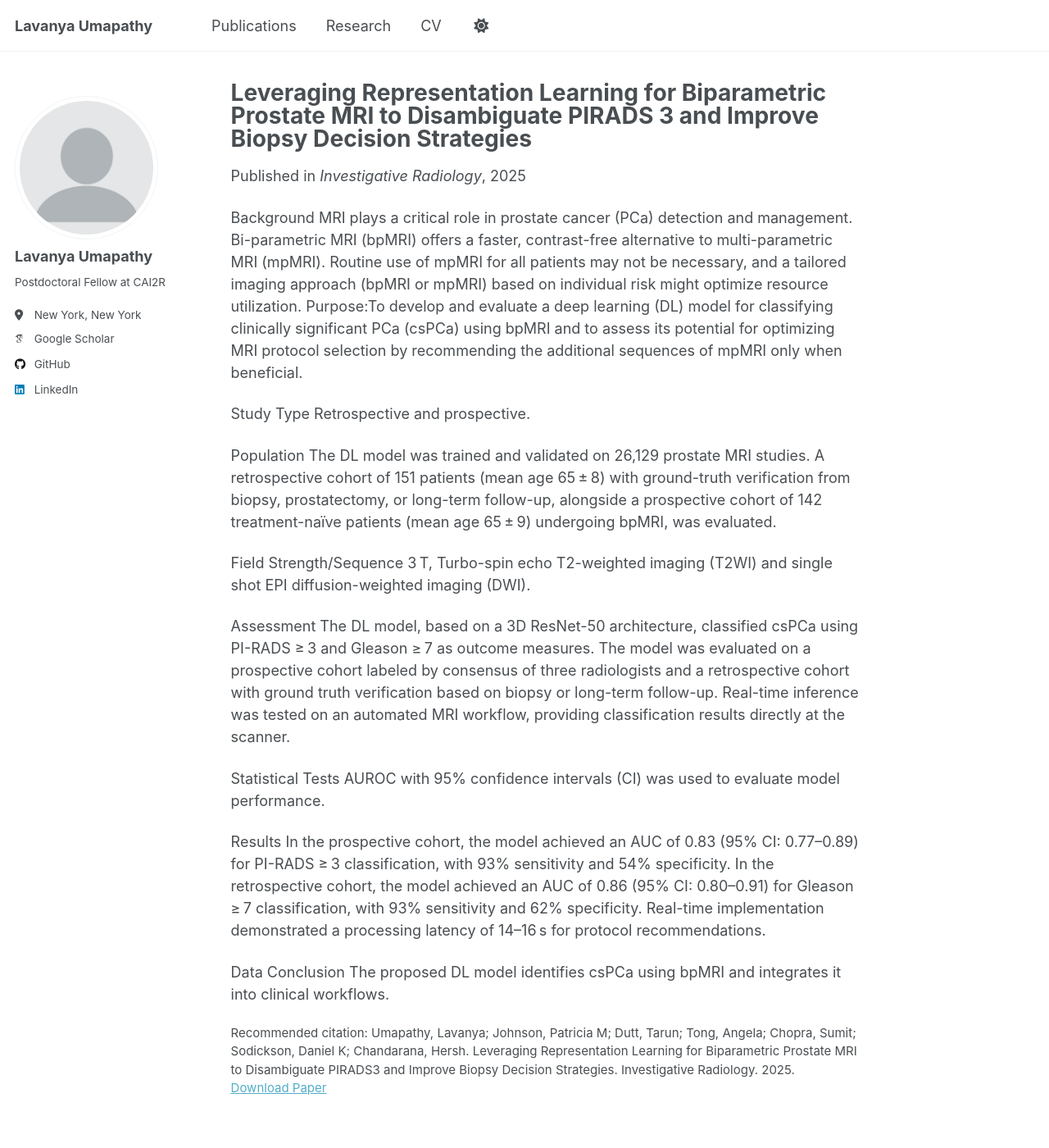
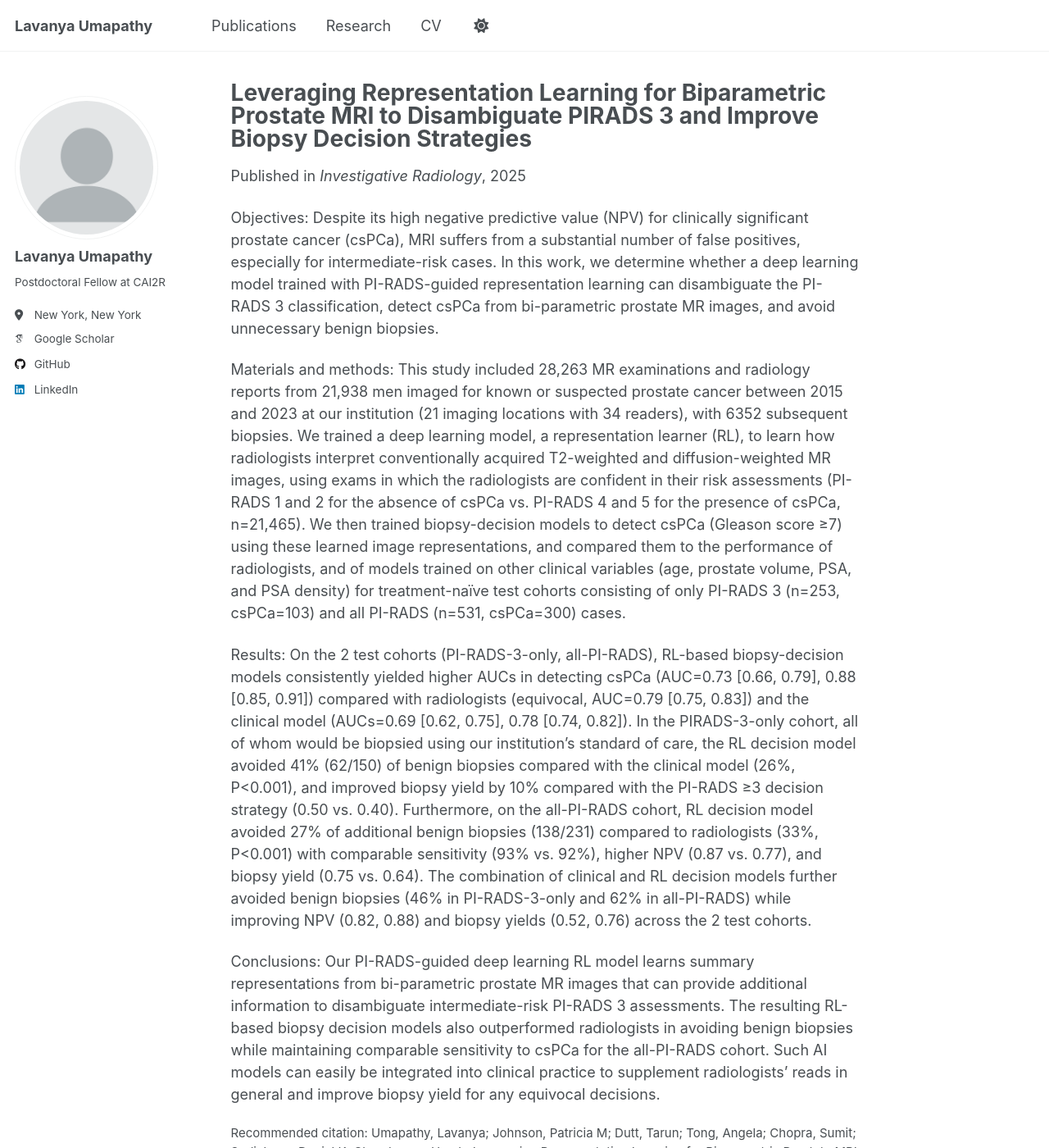
Before and after one commit to lunastra26/lunastra26.github.io, a Jekyll site: the page built from _publications/2025-sample.md, in a window 1280 px wide and 1400 px high. Shown: the whole window at 82% size. Built offline with Jekyll 4.4.1, drawn with Linux system fonts in a browser that asks for light colours; some web fonts are replaced.

Commit message:
Update 2025-sample.md

```diff
--- a/_publications/2025-sample.md
+++ b/_publications/2025-sample.md
@@ -9,26 +9,11 @@ venue: 'Investigative Radiology'
 paperurl: 'https://pubmed.ncbi.nlm.nih.gov/40586610'
 citation: 'Umapathy, Lavanya; Johnson, Patricia M; Dutt, Tarun; Tong, Angela; Chopra, Sumit; Sodickson, Daniel K; Chandarana, Hersh. Leveraging Representation Learning for Biparametric Prostate MRI to Disambiguate PIRADS3 and Improve Biopsy Decision Strategies. Investigative Radiology. 2025.'
 ---
-Background
-MRI plays a critical role in prostate cancer (PCa) detection and management. Bi-parametric MRI (bpMRI) offers a faster, contrast-free alternative to multi-parametric MRI (mpMRI). Routine use of mpMRI for all patients may not be necessary, and a tailored imaging approach (bpMRI or mpMRI) based on individual risk might optimize resource utilization. Purpose:To develop and evaluate a deep learning (DL) model for classifying clinically significant PCa (csPCa) using bpMRI and to assess its potential for optimizing MRI protocol selection by recommending the additional sequences of mpMRI only when beneficial.
 
-Study Type
-Retrospective and prospective.
+Objectives: Despite its high negative predictive value (NPV) for clinically significant prostate cancer (csPCa), MRI suffers from a substantial number of false positives, especially for intermediate-risk cases. In this work, we determine whether a deep learning model trained with PI-RADS-guided representation learning can disambiguate the PI-RADS 3 classification, detect csPCa from bi-parametric prostate MR images, and avoid unnecessary benign biopsies.
 
-Population
-The DL model was trained and validated on 26,129 prostate MRI studies. A retrospective cohort of 151 patients (mean age 65 ± 8) with ground-truth verification from biopsy, prostatectomy, or long-term follow-up, alongside a prospective cohort of 142 treatment-naïve patients (mean age 65 ± 9) undergoing bpMRI, was evaluated.
+Materials and methods: This study included 28,263 MR examinations and radiology reports from 21,938 men imaged for known or suspected prostate cancer between 2015 and 2023 at our institution (21 imaging locations with 34 readers), with 6352 subsequent biopsies. We trained a deep learning model, a representation learner (RL), to learn how radiologists interpret conventionally acquired T2-weighted and diffusion-weighted MR images, using exams in which the radiologists are confident in their risk assessments (PI-RADS 1 and 2 for the absence of csPCa vs. PI-RADS 4 and 5 for the presence of csPCa, n=21,465). We then trained biopsy-decision models to detect csPCa (Gleason score ≥7) using these learned image representations, and compared them to the performance of radiologists, and of models trained on other clinical variables (age, prostate volume, PSA, and PSA density) for treatment-naïve test cohorts consisting of only PI-RADS 3 (n=253, csPCa=103) and all PI-RADS (n=531, csPCa=300) cases.
 
-Field Strength/Sequence
-3 T, Turbo-spin echo T2-weighted imaging (T2WI) and single shot EPI diffusion-weighted imaging (DWI).
+Results: On the 2 test cohorts (PI-RADS-3-only, all-PI-RADS), RL-based biopsy-decision models consistently yielded higher AUCs in detecting csPCa (AUC=0.73 [0.66, 0.79], 0.88 [0.85, 0.91]) compared with radiologists (equivocal, AUC=0.79 [0.75, 0.83]) and the clinical model (AUCs=0.69 [0.62, 0.75], 0.78 [0.74, 0.82]). In the PIRADS-3-only cohort, all of whom would be biopsied using our institution's standard of care, the RL decision model avoided 41% (62/150) of benign biopsies compared with the clinical model (26%, P<0.001), and improved biopsy yield by 10% compared with the PI-RADS ≥3 decision strategy (0.50 vs. 0.40). Furthermore, on the all-PI-RADS cohort, RL decision model avoided 27% of additional benign biopsies (138/231) compared to radiologists (33%, P<0.001) with comparable sensitivity (93% vs. 92%), higher NPV (0.87 vs. 0.77), and biopsy yield (0.75 vs. 0.64). The combination of clinical and RL decision models further avoided benign biopsies (46% in PI-RADS-3-only and 62% in all-PI-RADS) while improving NPV (0.82, 0.88) and biopsy yields (0.52, 0.76) across the 2 test cohorts.
 
-Assessment
-The DL model, based on a 3D ResNet-50 architecture, classified csPCa using PI-RADS ≥ 3 and Gleason ≥ 7 as outcome measures. The model was evaluated on a prospective cohort labeled by consensus of three radiologists and a retrospective cohort with ground truth verification based on biopsy or long-term follow-up. Real-time inference was tested on an automated MRI workflow, providing classification results directly at the scanner.
-
-Statistical Tests
-AUROC with 95% confidence intervals (CI) was used to evaluate model performance.
-
-Results
-In the prospective cohort, the model achieved an AUC of 0.83 (95% CI: 0.77–0.89) for PI-RADS ≥ 3 classification, with 93% sensitivity and 54% specificity. In the retrospective cohort, the model achieved an AUC of 0.86 (95% CI: 0.80–0.91) for Gleason ≥ 7 classification, with 93% sensitivity and 62% specificity. Real-time implementation demonstrated a processing latency of 14–16 s for protocol recommendations.
-
-Data Conclusion
-The proposed DL model identifies csPCa using bpMRI and integrates it into clinical workflows.
+Conclusions: Our PI-RADS-guided deep learning RL model learns summary representations from bi-parametric prostate MR images that can provide additional information to disambiguate intermediate-risk PI-RADS 3 assessments. The resulting RL-based biopsy decision models also outperformed radiologists in avoiding benign biopsies while maintaining comparable sensitivity to csPCa for the all-PI-RADS cohort. Such AI models can easily be integrated into clinical practice to supplement radiologists' reads in general and improve biopsy yield for any equivocal decisions.
```
